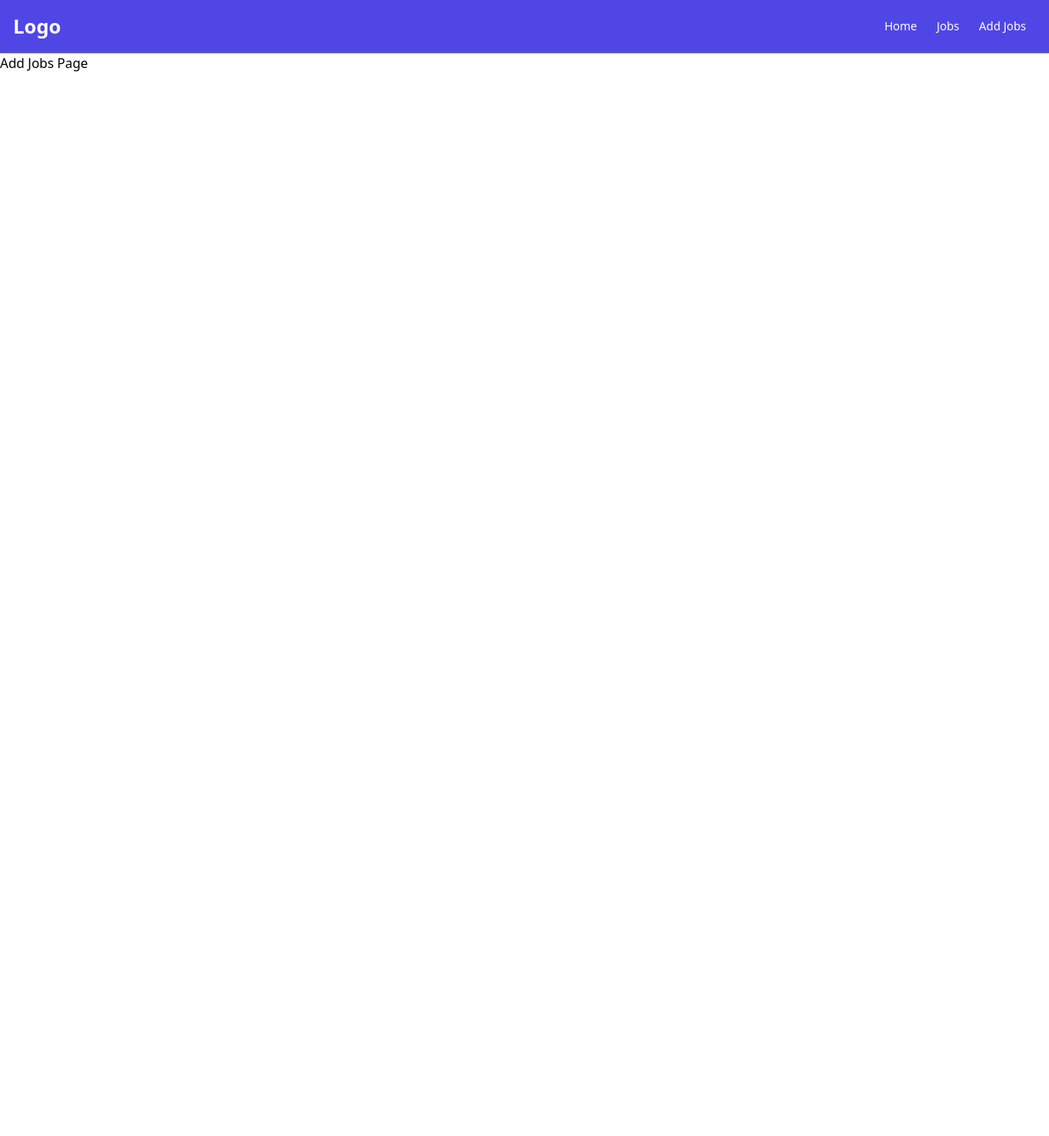
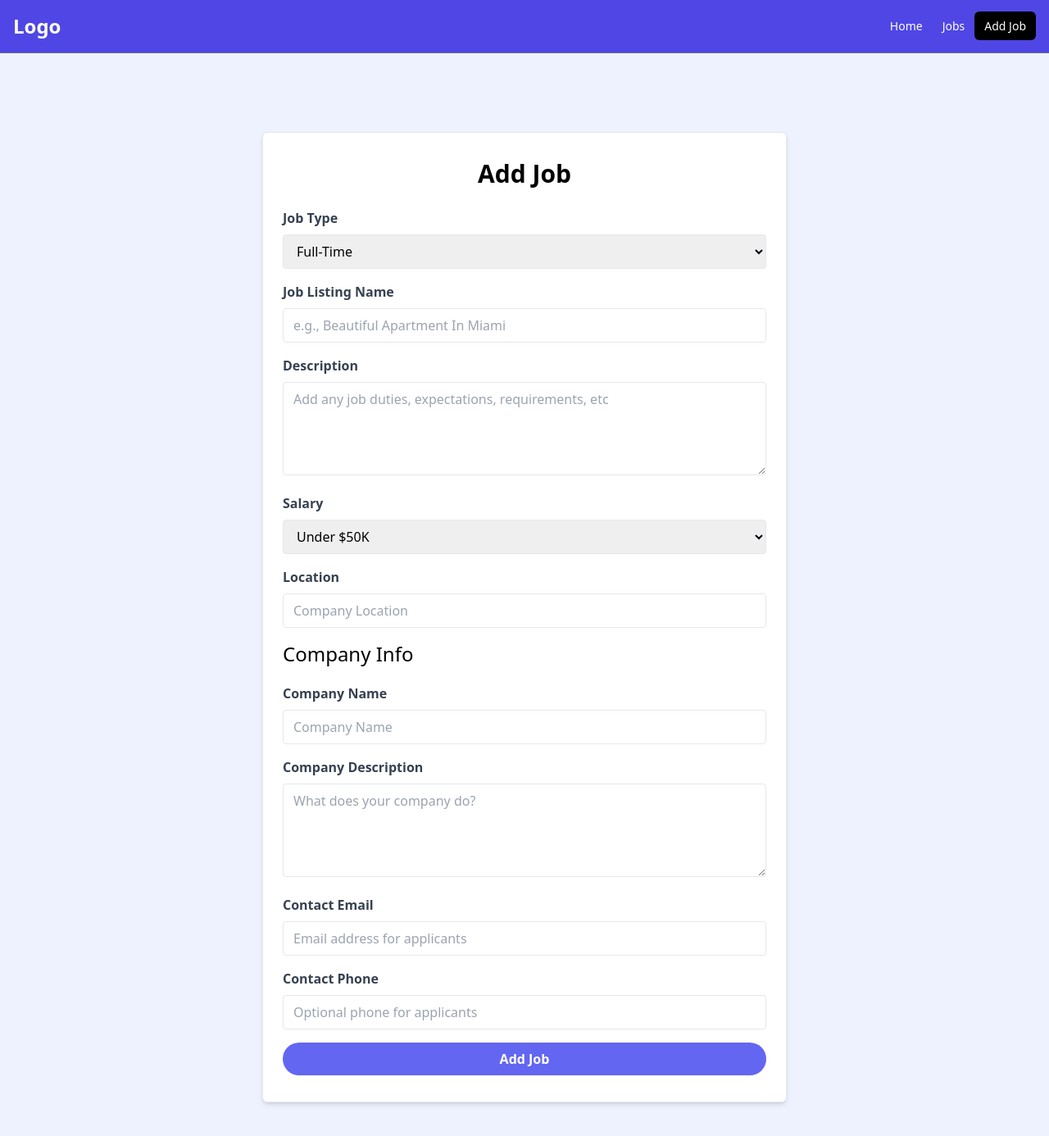
Before and after one commit to Abdi036/job_listing, a React (Vite) app: page /add-jobs in a window 1280 px wide. Shown: the top 1386 px of the page at 82% size. Before the commit the page ends 800 px from the top, so only its background shows below. Built offline with nearby package versions, Linux system fonts and the light colour scheme.

Commit message:
implemented delete

```diff
--- a/package.json
+++ b/package.json
@@ -14,7 +14,8 @@
     "react": "^18.3.1",
     "react-dom": "^18.3.1",
     "react-icons": "^5.2.1",
-    "react-router-dom": "^6.24.1"
+    "react-router-dom": "^6.24.1",
+    "react-toastify": "^10.0.5"
   },
   "devDependencies": {
     "@types/react": "^18.3.3",
--- a/src/App.jsx
+++ b/src/App.jsx
@@ -4,6 +4,7 @@
   RouterProvider,
   Route,
 } from "react-router-dom";
+
 import LayOut from "./LayOut/LayOut";
 import HomePage from "./pages/HomePage";
 import JobsPage from "./pages/JobsPage";
@@ -11,17 +12,41 @@
 import AddJobsPage from "./pages/AddJobsPage";
 import NotFound from "./pages/NotFound";
 
+// Add job
+async function addJob(newJob) {
+  const res = await fetch("http://localhost:9000/jobs", {
+    method: "POST",
+    headers: {
+      "Content-Type": "application/json",
+    },
+    body: JSON.stringify(newJob),
+  });
+  return res.json();
+}
+
+// Delete Job
+async function deleteJob(id) {
+  const res = await fetch(`http://localhost:9000/jobs/${id}`, {
+    method: "DELETE",
+    headers: {
+      "Content-Type": "application/json",
+    },
+  });
+  return res.json();
+}
+
+export default function App() {
   const router = createBrowserRouter(
     createRoutesFromElements(
       <Route path="/" element={<LayOut />}>
         <Route index element={<HomePage />} />
         <Route path="*" element={<NotFound />} />
         <Route path="/jobs" element={<JobsPage />} />
-      <Route path="/job/:id" element={<JobPage />} />
-      <Route path="/add-jobs" element={<AddJobsPage />} />
+        <Route path="/job/:id" element={<JobPage deleteJob={deleteJob} />} />
+        <Route path="/add-jobs" element={<AddJobsPage onAddJob={addJob} />} />
       </Route>
     )
   );
-export default function App() {
+
   return <RouterProvider router={router} />;
 }
--- a/src/Components/Navbar.jsx
+++ b/src/Components/Navbar.jsx
@@ -12,7 +12,9 @@
   return (
     <nav className="bg-indigo-600 p-4 border-b border-gray-500 shadow">
       <div className="container mx-auto flex justify-between items-center ">
-        <div className="text-white text-2xl font-bold">Logo</div>
+        <NavLink to="/" className="text-white text-2xl font-bold">
+          Logo
+        </NavLink>
         <div className="md:hidden absolute right-5 top-5">
           <button
             onClick={() => setIsOpen(!isOpen)}
@@ -46,8 +48,8 @@
             <NavLink to="/jobs" className={LinkClass}>
               Jobs
             </NavLink>
-            <NavLink to="nalanla" className={LinkClass}>
-              Add Jobs
+            <NavLink to="/add-jobs" className={LinkClass}>
+              Add Job
             </NavLink>
           </div>
         </div>
--- a/src/pages/AddJobsPage.jsx
+++ b/src/pages/AddJobsPage.jsx
@@ -1,3 +1,238 @@
-export default function AddJobsPage() {
-  return <div>Add Jobs Page</div>;
+/* eslint-disable react/prop-types */
+import { useState } from "react";
+import { useNavigate } from "react-router-dom";
+
+export default function AddjobsPage({ onAddJob }) {
+  const [type, setType] = useState("Full-Time");
+  const [title, setTitle] = useState("");
+  const [description, setDescription] = useState("");
+  const [salary, setSalary] = useState("Under-$50K");
+  const [location, setLocation] = useState("");
+  const [companyName, setCompanyName] = useState("");
+  const [companyDescription, setCompanyDescription] = useState("");
+  const [contactEmail, setContactEmail] = useState("");
+  const [contactPhone, setContactPhone] = useState("");
+
+  const navigate = useNavigate();
+
+  function handleSubmit(e) {
+    e.preventDefault();
+    const newJob = {
+      type,
+      title,
+      description,
+      salary,
+      location,
+      company: {
+        name: companyName,
+        description: companyDescription,
+        contactEmail,
+        contactPhone,
+      },
+    };
+    onAddJob(newJob);
+    return navigate("/");
+  }
+
+  return (
+    <section className="bg-indigo-50">
+      <div className="container mx-auto max-w-2xl py-24 px-4">
+        <div className="bg-white px-6 py-8 mb-4 shadow-md rounded-md border">
+          <form onSubmit={handleSubmit}>
+            <h2 className="text-3xl text-center font-semibold mb-6">Add Job</h2>
+            <div className="mb-4">
+              <label
+                htmlFor="type"
+                className="block text-gray-700 font-bold mb-2"
+              >
+                Job Type
+              </label>
+              <select
+                id="type"
+                name="type"
+                className="border rounded w-full py-2 px-3"
+                required
+                value={type}
+                onChange={(e) => setType(e.target.value)}
+              >
+                <option value="Full-Time">Full-Time</option>
+                <option value="Part-Time">Part-Time</option>
+                <option value="Remote">Remote</option>
+                <option value="Internship">Internship</option>
+              </select>
+            </div>
+
+            <div className="mb-4">
+              <label
+                htmlFor="title"
+                className="block text-gray-700 font-bold mb-2"
+              >
+                Job Listing Name
+              </label>
+              <input
+                type="text"
+                id="title"
+                name="title"
+                className="border rounded w-full py-2 px-3"
+                placeholder="e.g., Beautiful Apartment In Miami"
+                required
+                value={title}
+                onChange={(e) => setTitle(e.target.value)}
+              />
+            </div>
+
+            <div className="mb-4">
+              <label
+                htmlFor="description"
+                className="block text-gray-700 font-bold mb-2"
+              >
+                Description
+              </label>
+              <textarea
+                id="description"
+                name="description"
+                className="border rounded w-full py-2 px-3"
+                rows="4"
+                placeholder="Add any job duties, expectations, requirements, etc"
+                value={description}
+                onChange={(e) => setDescription(e.target.value)}
+              ></textarea>
+            </div>
+
+            <div className="mb-4">
+              <label
+                htmlFor="salary"
+                className="block text-gray-700 font-bold mb-2"
+              >
+                Salary
+              </label>
+              <select
+                id="salary"
+                name="salary"
+                className="border rounded w-full py-2 px-3"
+                required
+                value={salary}
+                onChange={(e) => setSalary(e.target.value)}
+              >
+                <option value="Under $50K">Under $50K</option>
+                <option value="$50K - 60K">$50K - $60K</option>
+                <option value="$60K - 70K">$60K - $70K</option>
+                <option value="$70K - 80K">$70K - $80K</option>
+                <option value="$80K - 90K">$80K - $90K</option>
+                <option value="$90K - 100K">$90K - $100K</option>
+                <option value="$100K - 125K">$100K - $125K</option>
+                <option value="$125K - 150K">$125K - $150K</option>
+                <option value="$150K - 175K">$150K - $175K</option>
+                <option value="$175K - 200K">$175K - $200K</option>
+                <option value="Over $200K">Over $200K</option>
+              </select>
+            </div>
+
+            <div className="mb-4">
+              <label
+                htmlFor="location"
+                className="block text-gray-700 font-bold mb-2"
+              >
+                Location
+              </label>
+              <input
+                type="text"
+                id="location"
+                name="location"
+                className="border rounded w-full py-2 px-3"
+                placeholder="Company Location"
+                required
+                value={location}
+                onChange={(e) => setLocation(e.target.value)}
+              />
+            </div>
+
+            <h3 className="text-2xl mb-5">Company Info</h3>
+
+            <div className="mb-4">
+              <label
+                htmlFor="company"
+                className="block text-gray-700 font-bold mb-2"
+              >
+                Company Name
+              </label>
+              <input
+                type="text"
+                id="company"
+                name="company"
+                className="border rounded w-full py-2 px-3"
+                placeholder="Company Name"
+                value={companyName}
+                onChange={(e) => setCompanyName(e.target.value)}
+              />
+            </div>
+
+            <div className="mb-4">
+              <label
+                htmlFor="company_description"
+                className="block text-gray-700 font-bold mb-2"
+              >
+                Company Description
+              </label>
+              <textarea
+                id="company_description"
+                name="company_description"
+                className="border rounded w-full py-2 px-3"
+                rows="4"
+                placeholder="What does your company do?"
+                value={companyDescription}
+                onChange={(e) => setCompanyDescription(e.target.value)}
+              ></textarea>
+            </div>
+
+            <div className="mb-4">
+              <label
+                htmlFor="contact_email"
+                className="block text-gray-700 font-bold mb-2"
+              >
+                Contact Email
+              </label>
+              <input
+                type="email"
+                id="contact_email"
+                name="contact_email"
+                className="border rounded w-full py-2 px-3"
+                placeholder="Email address for applicants"
+                required
+                value={contactEmail}
+                onChange={(e) => setContactEmail(e.target.value)}
+              />
+            </div>
+
+            <div className="mb-4">
+              <label
+                htmlFor="contact_phone"
+                className="block text-gray-700 font-bold mb-2"
+              >
+                Contact Phone
+              </label>
+              <input
+                type="tel"
+                id="contact_phone"
+                name="contact_phone"
+                className="border rounded w-full py-2 px-3"
+                placeholder="Optional phone for applicants"
+                value={contactPhone}
+                onChange={(e) => setContactPhone(e.target.value)}
+              />
+            </div>
+
+            <div>
+              <button
+                className="bg-indigo-500 hover:bg-indigo-600 text-white font-bold py-2 px-4 rounded-full w-full focus:outline-none focus:shadow-outline"
+                type="submit"
+              >
+                Add Job
+              </button>
+            </div>
+          </form>
+        </div>
+      </div>
+    </section>
+  );
 }
--- a/src/pages/JobPage.jsx
+++ b/src/pages/JobPage.jsx
@@ -1,12 +1,14 @@
+/* eslint-disable react/prop-types */
 import { useEffect, useState } from "react";
-import { Link, useParams } from "react-router-dom";
+import { Link, useParams, useNavigate } from "react-router-dom";
 import { FaArrowLeft, FaMapMarker } from "react-icons/fa";
 
-export default function JobPage() {
+export default function JobPage({ deleteJob }) {
   const [job, setJob] = useState(null);
   const [isLoading, setIsLoading] = useState(true);
 
   const { id } = useParams();
+  const navigate = useNavigate();
 
   useEffect(() => {
     async function fetchJob() {
@@ -29,6 +31,13 @@
 
   if (isLoading) {
     return <div className="text-center">Loading...</div>;
+  }
+
+  async function handleDelete(jobId) {
+    const confirm = window.confirm("Are you sure you want to delete this job?");
+    if (!confirm) return;
+    await deleteJob(jobId);
+    navigate("/");
   }
 
   return (
@@ -93,7 +102,10 @@
                 >
                   Edit Job
                 </Link>
-                <button className="bg-red-500 hover:bg-red-600 text-white font-bold py-2 px-4 rounded-full w-full focus:outline-none focus:shadow-outline mt-4 block">
+                <button
+                  className="bg-red-500 hover:bg-red-600 text-white font-bold py-2 px-4 rounded-full w-full focus:outline-none focus:shadow-outline mt-4 block"
+                  onClick={() => handleDelete(job.id)}
+                >
                   Delete Job
                 </button>
               </div>
```
Also changed, not shown: public/jobs.json (line endings or trailing spaces), 1 other file (tests, documents, lock files or other folders). Lines whose indentation alone changed are shown as unchanged.
